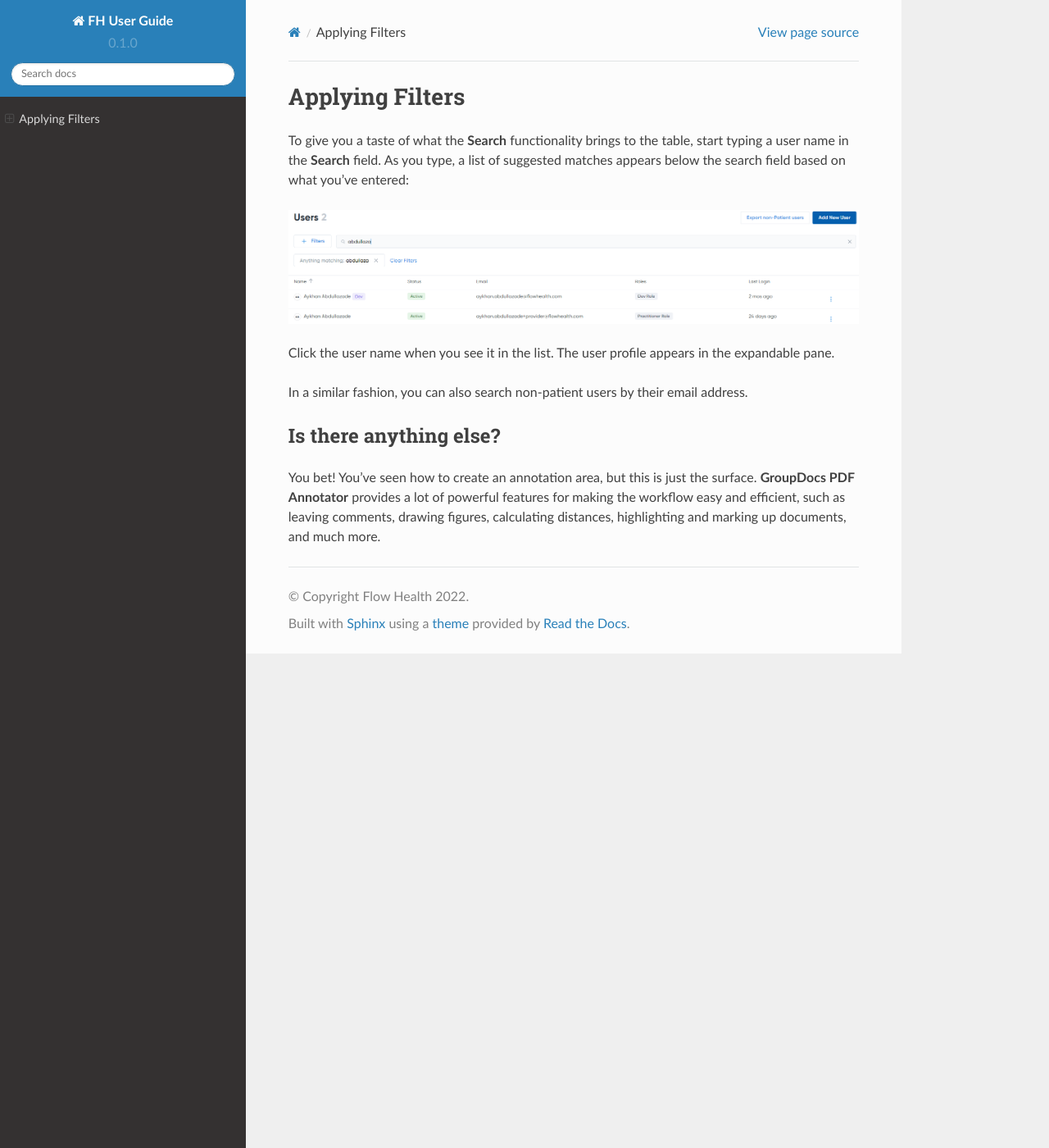
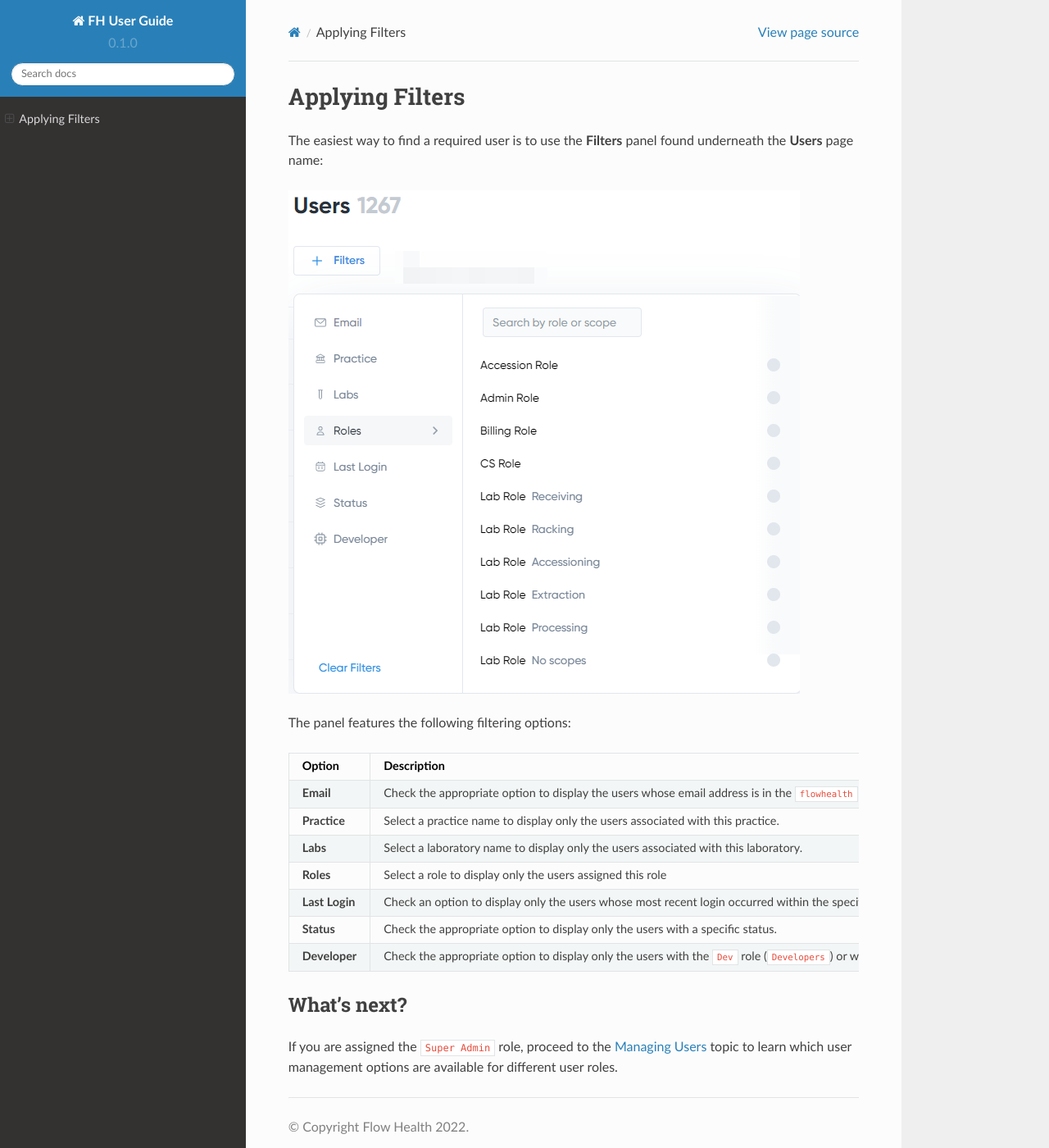
Before and after one commit to vadimsteckler1/fh_online_ug_poc, a Sphinx documentation site: the page built from docs/source/usage.rst, in a window 1280 px wide and 1400 px high. Shown: the whole window at 82% size. Built offline with Sphinx 7.4.7 and the Read the Docs theme 2.0.0, drawn with Linux system fonts in a browser that asks for light colours.

Commit message:
Update usage.rst

```diff
--- a/docs/source/usage.rst
+++ b/docs/source/usage.rst
@@ -1,16 +1,37 @@
 Applying Filters
 ================
 
-To give you a taste of what the **Search** functionality brings to the table, start typing a user name in the **Search** field. As you type, a list of suggested matches appears below the search field based on what you’ve entered:
-
+The easiest way to find a required user is to use the **Filters** panel found underneath the **Users** page name:
 
 .. image::
-   AdminPortal_ViewUsers_03.png
+   AdminPortal_ViewUsers_04.png
 
-Click the user name when you see it in the list. The user profile appears in the expandable pane.
+The panel features the following filtering options:
 
-In a similar fashion, you can also search non-patient users by their email address.
+.. table::
+====================  =============================================================
+Option                Description
+====================  =============================================================
+**Email**             Check the appropriate option to display the users whose
+                      email address is in the ``flowhealth`` domain
+                      (``FH Employees``)
+                      or in any other domain (``Non FH Employees``).
+**Practice**          Select a practice name to display only the users associated
+                      with this practice.
+**Labs**              Select a laboratory name to display only the users associated
+                      with this laboratory.
+**Roles**             Select a role to display only the users assigned this role
+**Last Login**        Check an option to display only the users whose most recent
+                      login occurred within the specific period. To define
+                      the required period more precisely, click **Custom
+                      Date Range**.
+**Status**            Check the appropriate option to display only the users
+                      with a specific status.
+**Developer**         Check the appropriate option to display only the users with
+                      the ``Dev`` role (``Developers``) or with any other role
+                      (``Non-Developers``).
+====================  =============================================================
 
-Is there anything else?
+What's next?
 -------------------
-You bet! You’ve seen how to create an annotation area, but this is just the surface. **GroupDocs PDF Annotator** provides a lot of powerful features for making the workflow easy and efficient, such as leaving comments, drawing figures, calculating distances, highlighting and marking up documents, and much more.
+If you are assigned the ``Super Admin`` role, proceed to the :doc:`manage` topic to learn which user management options are available for different user roles.
```
